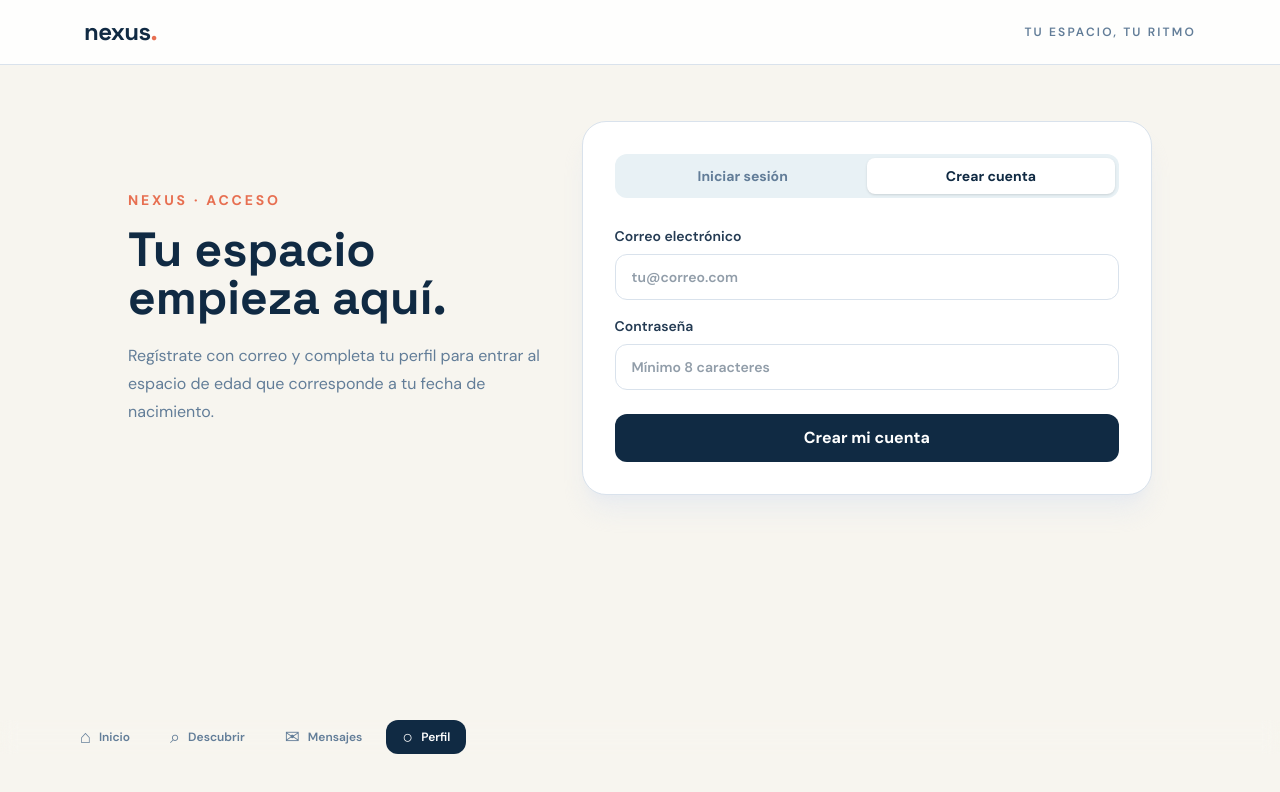
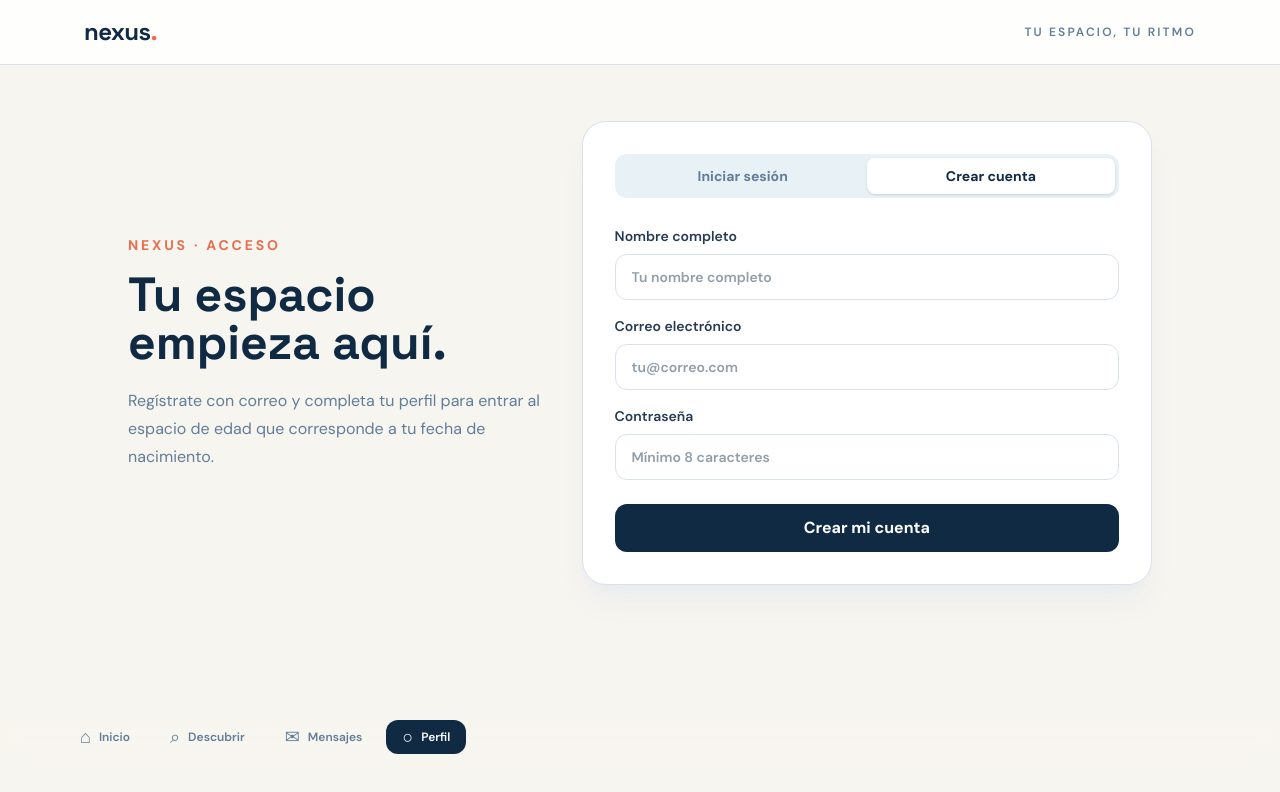
Before and after one commit to TertianSteak119/Nexus, a React (Vite) app: page /profile in a window 1280 px wide. Both pictures are taken after a click on the button "Crear cuenta". Shown: the top 792 px of the page. Built offline with nearby package versions, Linux system fonts and the light colour scheme; no server answers.

Commit message:
feat: notify admin only on account creation

```diff
--- a/src/features/auth/AuthPage.tsx
+++ b/src/features/auth/AuthPage.tsx
@@ -14,6 +14,7 @@ export function AuthPage() {
   const { configured } = useAuth()
   const [mode, setMode] = useState<AuthMode>('login')
   const [email, setEmail] = useState('')
+  const [fullName, setFullName] = useState('')
   const [password, setPassword] = useState('')
   const [message, setMessage] = useState('')
   const [error, setError] = useState('')
@@ -41,6 +42,10 @@ export function AuthPage() {
       else setMessage('Te enviamos un enlace para recuperar tu contraseña.')
       return
     }
+    if (mode === 'signup' && fullName.trim().length < 2) {
+      setError('Escribe tu nombre completo.')
+      return
+    }
     const result = authSchema.safeParse({ email, password })
     if (!result.success) {
       setError(result.error.issues[0]?.message ?? 'Revisa los datos.')
@@ -53,13 +58,25 @@ export function AuthPage() {
     setSubmitting(true)
     const response = mode === 'login'
       ? await supabase.auth.signInWithPassword(result.data)
-      : await supabase.auth.signUp({ email: result.data.email, password: result.data.password })
+      : await supabase.auth.signUp({
+          email: result.data.email,
+          password: result.data.password,
+          options: { data: { full_name: fullName.trim() } },
+        })
     setSubmitting(false)
     if (response.error) {
       setError(response.error.message)
       return
     }
-    if (mode === 'signup') setMessage('A espera de que la solicitud sea aprobada')
+    if (mode === 'signup') {
+      if (response.data.user?.id) {
+        const { error: notifyError } = await supabase.functions.invoke('notify-signup', {
+          body: { user_id: response.data.user.id },
+        })
+        if (notifyError) console.error('No se pudo enviar el aviso de registro:', notifyError.message)
+      }
+      setMessage('A espera de que la solicitud sea aprobada')
+    }
   }
 
   return (
@@ -77,7 +94,11 @@ export function AuthPage() {
             </button>
           ))}
         </div>
-        <label className="block text-sm font-semibold text-[var(--nexus-ink)]">
+        {mode === 'signup' && !resetMode && <label className="block text-sm font-semibold text-[var(--nexus-ink)]">
+          Nombre completo
+          <input value={fullName} onChange={(event) => setFullName(event.target.value)} type="text" autoComplete="name" className="mt-2 w-full rounded-xl border border-[var(--nexus-line)] px-4 py-3 outline-none focus:border-[var(--nexus-coral)]" placeholder="Tu nombre completo" />
+        </label>}
+        <label className={`block text-sm font-semibold text-[var(--nexus-ink)] ${mode === 'signup' && !resetMode ? 'mt-4' : ''}`}>
           Correo electrónico
           <input value={email} onChange={(event) => setEmail(event.target.value)} type="email" autoComplete="email" className="mt-2 w-full rounded-xl border border-[var(--nexus-line)] px-4 py-3 outline-none focus:border-[var(--nexus-coral)]" placeholder="tu@correo.com" />
         </label>
```
